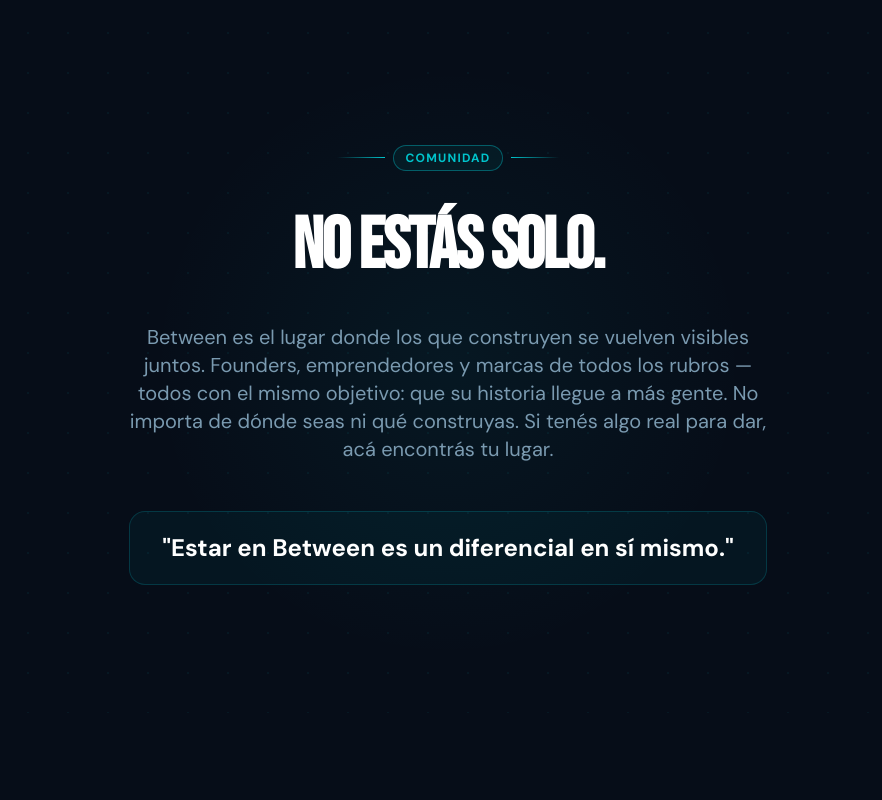
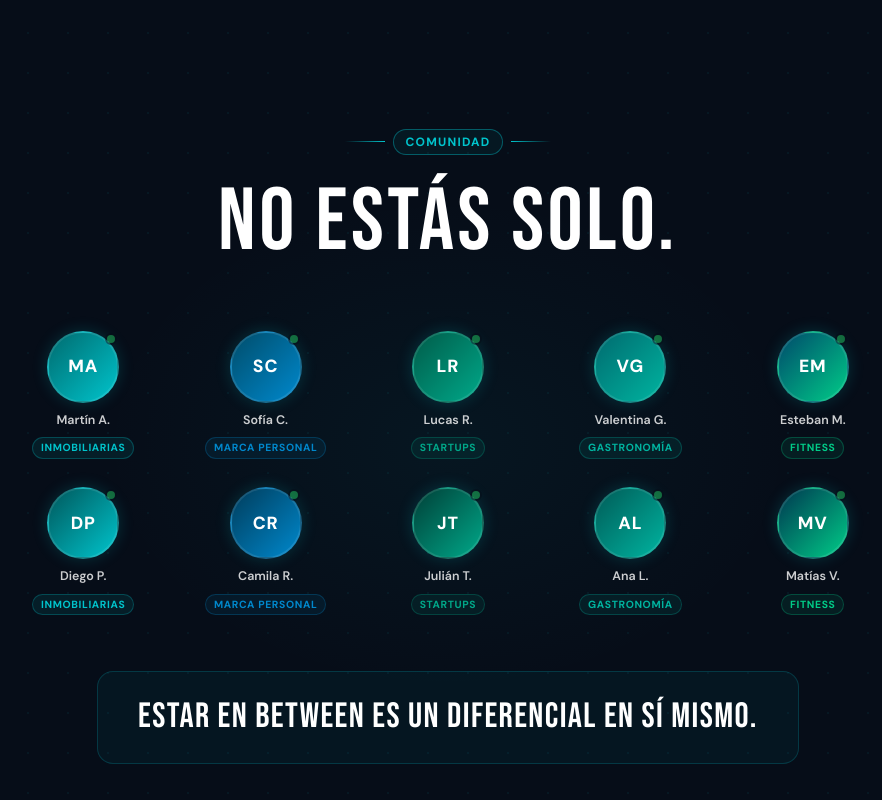
Before and after one commit to rafaelcanevaroutn-debug/between-app, a React (Vite) app: page / in a window 1280 px wide. Shown: the part 5780-6580 px from the top of the page, without its empty margins (192-1074 px from the left). Built offline with nearby package versions, Linux system fonts and the light colour scheme; no server answers.

Commit message:
feat: comunidad grid avatares twitch style

```diff
--- a/src/components/Comunidad.jsx
+++ b/src/components/Comunidad.jsx
@@ -1,57 +1,136 @@
+const miembros = [
+  { initials: 'MA', name: 'Martín A.',    nicho: 'Inmobiliarias',   gradient: 'linear-gradient(135deg, #006B6F, #00C4CC)' },
+  { initials: 'SC', name: 'Sofía C.',     nicho: 'Marca Personal',  gradient: 'linear-gradient(135deg, #004D6B, #0088CC)' },
+  { initials: 'LR', name: 'Lucas R.',     nicho: 'Startups',        gradient: 'linear-gradient(135deg, #005C4A, #00A889)' },
+  { initials: 'VG', name: 'Valentina G.', nicho: 'Gastronomía',     gradient: 'linear-gradient(135deg, #006B6F, #00B4A0)' },
+  { initials: 'EM', name: 'Esteban M.',   nicho: 'Fitness',         gradient: 'linear-gradient(135deg, #004A6B, #00CC88)' },
+  { initials: 'DP', name: 'Diego P.',     nicho: 'Inmobiliarias',   gradient: 'linear-gradient(135deg, #00585C, #00C4CC)' },
+  { initials: 'CR', name: 'Camila R.',    nicho: 'Marca Personal',  gradient: 'linear-gradient(135deg, #003D5C, #0088CC)' },
+  { initials: 'JT', name: 'Julián T.',    nicho: 'Startups',        gradient: 'linear-gradient(135deg, #004038, #00A889)' },
+  { initials: 'AL', name: 'Ana L.',       nicho: 'Gastronomía',     gradient: 'linear-gradient(135deg, #005C58, #00B4A0)' },
+  { initials: 'MV', name: 'Matías V.',    nicho: 'Fitness',         gradient: 'linear-gradient(135deg, #003850, #00CC88)' },
+]
+
+const NICHO_COLORS = {
+  'Inmobiliarias':  '#00C4CC',
+  'Marca Personal': '#0088CC',
+  'Startups':       '#00A889',
+  'Gastronomía':    '#00B4A0',
+  'Fitness':        '#00CC88',
+}
+
+function Avatar({ initials, name, nicho, gradient }) {
+  return (
+    <div style={{ display: 'flex', flexDirection: 'column', alignItems: 'center', gap: 8 }}>
+      {/* Círculo con indicador activo */}
+      <div style={{ position: 'relative' }}>
+        <div style={{
+          width: 72, height: 72,
+          borderRadius: '50%',
+          background: gradient,
+          display: 'flex', alignItems: 'center', justifyContent: 'center',
+          boxShadow: '0 0 16px rgba(0,196,204,0.2)',
+          border: '2px solid rgba(255,255,255,0.1)',
+          fontSize: '1.1rem',
+          fontWeight: 800,
+          color: '#fff',
+          letterSpacing: '0.05em',
+        }}>
+          {initials}
+        </div>
+        {/* Indicador activo */}
+        <span style={{
+          position: 'absolute', top: 2, right: 2,
+          width: 12, height: 12,
+          borderRadius: '50%',
+          background: '#22C55E',
+          border: '2px solid #060D18',
+          animation: 'pulse 2s infinite',
+        }} />
+      </div>
+      {/* Nombre */}
+      <span style={{ fontSize: '0.78rem', color: 'rgba(255,255,255,0.8)', fontWeight: 600, textAlign: 'center' }}>
+        {name}
+      </span>
+      {/* Badge nicho */}
+      <span style={{
+        fontSize: '0.65rem',
+        fontWeight: 700,
+        letterSpacing: '0.06em',
+        padding: '2px 8px',
+        borderRadius: 999,
+        background: `${NICHO_COLORS[nicho]}18`,
+        border: `1px solid ${NICHO_COLORS[nicho]}44`,
+        color: NICHO_COLORS[nicho],
+        textTransform: 'uppercase',
+        whiteSpace: 'nowrap',
+      }}>
+        {nicho}
+      </span>
+    </div>
+  )
+}
+
 export default function Comunidad() {
   return (
-    <section className="relative py-32 overflow-hidden" style={{ background: '#060D18' }}>
+    <section className="relative py-28 overflow-hidden" style={{ background: '#060D18' }}>
       {/* Glow central */}
-      <div
-        className="absolute top-1/2 left-1/2 -translate-x-1/2 -translate-y-1/2 pointer-events-none"
-        style={{
-          width: '600px',
-          height: '600px',
-          background: 'radial-gradient(ellipse at center, rgba(0,196,204,0.06) 0%, transparent 70%)',
-        }}
-      />
+      <div className="absolute top-1/2 left-1/2 -translate-x-1/2 -translate-y-1/2 pointer-events-none" style={{
+        width: 700, height: 500,
+        background: 'radial-gradient(ellipse at center, rgba(0,196,204,0.05) 0%, transparent 70%)',
+      }} />
+      <div className="absolute inset-0 pointer-events-none opacity-20" style={{
+        backgroundImage: 'radial-gradient(circle, rgba(0,196,204,0.3) 1px, transparent 1px)',
+        backgroundSize: '40px 40px',
+      }} />
 
-      {/* Grid de puntos decorativos */}
-      <div
-        className="absolute inset-0 pointer-events-none opacity-20"
-        style={{
-          backgroundImage: 'radial-gradient(circle, rgba(0,196,204,0.3) 1px, transparent 1px)',
-          backgroundSize: '40px 40px',
-        }}
-      />
+      <div className="relative z-10 max-w-5xl mx-auto px-6 md:px-16">
 
-      <div className="relative z-10 max-w-3xl mx-auto px-6 text-center">
-        {/* Badge */}
-        <div className="inline-flex items-center gap-2 mb-10">
-          <div style={{ height: 1, width: 48, background: 'linear-gradient(90deg, transparent, #00C4CC)' }} />
-          <span
-            className="text-xs font-bold uppercase tracking-widest px-3 py-1 rounded-full"
-            style={{ border: '1px solid rgba(0,196,204,0.4)', color: '#00C4CC', background: 'rgba(0,196,204,0.06)' }}
-          >
-            Comunidad
-          </span>
-          <div style={{ height: 1, width: 48, background: 'linear-gradient(90deg, #00C4CC, transparent)' }} />
+        {/* Badge + Título */}
+        <div className="text-center mb-16">
+          <div className="inline-flex items-center gap-2 mb-6">
+            <div style={{ height: 1, width: 40, background: 'linear-gradient(90deg, transparent, #00C4CC)' }} />
+            <span className="text-xs font-bold uppercase tracking-widest px-3 py-1 rounded-full"
+              style={{ border: '1px solid rgba(0,196,204,0.4)', color: '#00C4CC', background: 'rgba(0,196,204,0.06)' }}>
+              Comunidad
+            </span>
+            <div style={{ height: 1, width: 40, background: 'linear-gradient(90deg, #00C4CC, transparent)' }} />
+          </div>
+          <h2 style={{ fontFamily: "'Bebas Neue', sans-serif", fontSize: 'clamp(3rem, 7vw, 5.5rem)', fontWeight: 400, letterSpacing: '0.04em', color: '#fff', margin: 0, lineHeight: 1 }}>
+            NO ESTÁS SOLO.
+          </h2>
         </div>
 
-        {/* Título */}
-        <h2 className="text-5xl md:text-7xl font-extrabold text-white leading-tight tracking-tight mb-10">
-          No estás solo.
-        </h2>
+        {/* Grid de avatares — 5 por fila */}
+        <div style={{ display: 'grid', gridTemplateColumns: 'repeat(5, 1fr)', gap: '28px 16px', marginBottom: 56 }}>
+          {miembros.map((m) => (
+            <Avatar key={m.initials} {...m} />
+          ))}
+        </div>
 
-        {/* Cuerpo */}
-        <p className="text-lg md:text-xl leading-relaxed mb-12" style={{ color: '#7A9AB0', maxWidth: 640, margin: '0 auto 3rem' }}>
-          Between es el lugar donde los que construyen se vuelven visibles juntos. Founders, emprendedores y marcas de todos los rubros — todos con el mismo objetivo: que su historia llegue a más gente. No importa de dónde seas ni qué construyas. Si tenés algo real para dar, acá encontrás tu lugar.
-        </p>
+        {/* Frase final */}
+        <div className="text-center">
+          <div style={{
+            display: 'inline-block',
+            borderRadius: 16,
+            padding: '24px 40px',
+            background: 'rgba(0,196,204,0.05)',
+            border: '1px solid rgba(0,196,204,0.2)',
+          }}>
+            <p style={{
+              fontFamily: "'Bebas Neue', sans-serif",
+              fontSize: 'clamp(1.4rem, 3vw, 2.2rem)',
+              fontWeight: 400,
+              letterSpacing: '0.04em',
+              color: '#fff',
+              margin: 0,
+              lineHeight: 1.2,
+            }}>
+              ESTAR EN BETWEEN ES UN DIFERENCIAL EN SÍ MISMO.
+            </p>
+          </div>
+        </div>
 
-        {/* Frase destacada */}
-        <div
-          className="inline-block rounded-2xl px-8 py-5"
-          style={{ background: 'rgba(0,196,204,0.05)', border: '1px solid rgba(0,196,204,0.2)' }}
-        >
-          <p className="text-xl md:text-2xl font-bold text-white">
-            "Estar en Between es un diferencial en sí mismo."
-          </p>
-        </div>
       </div>
     </section>
   )
```
